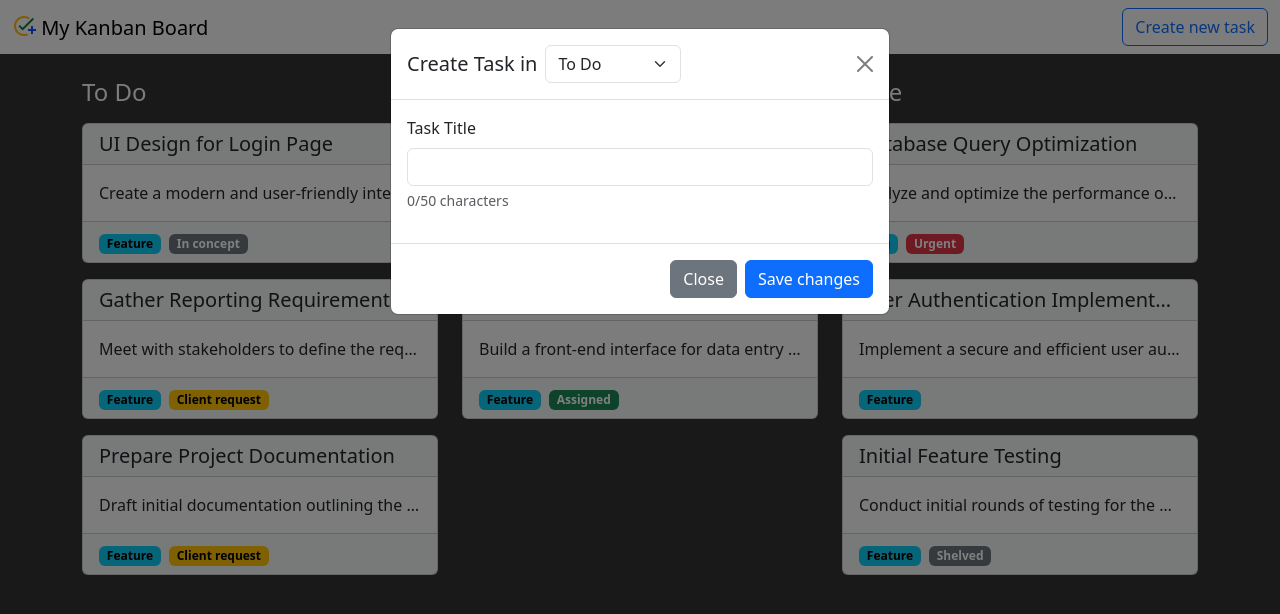
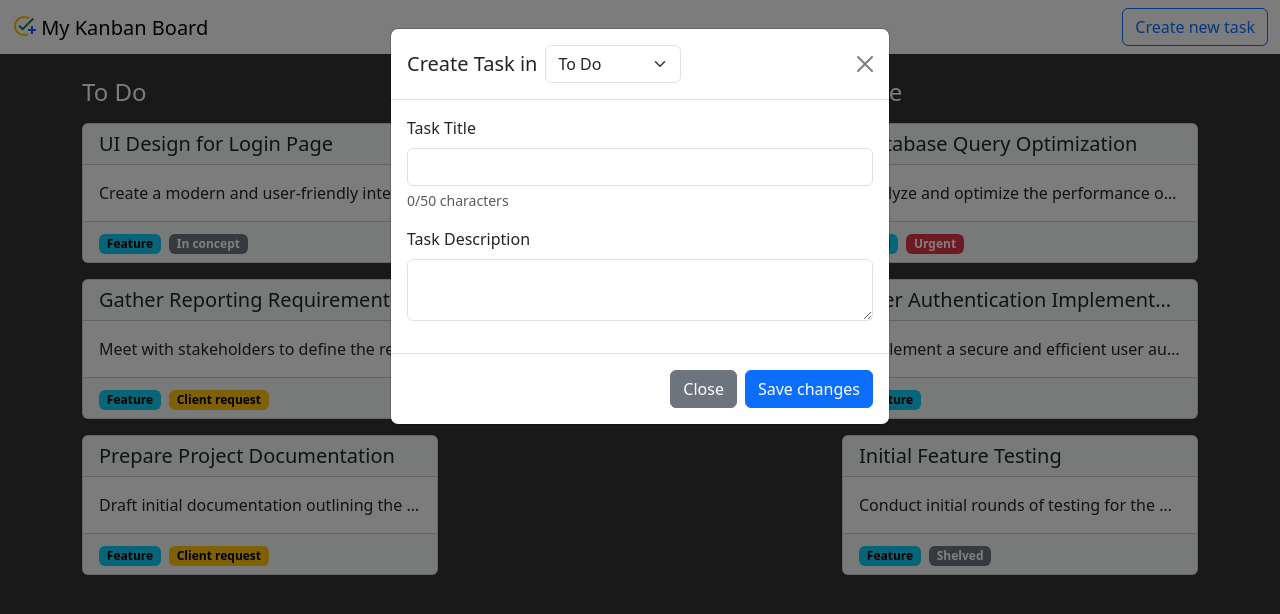
Before and after one commit to kelmrobert/kanban, a Vue app: page / in a window 1280 px wide. Both pictures are taken after a click on the button "Create new task". Shown: the top 614 px of the page. Built offline with nearby package versions, Linux system fonts and the light colour scheme.

Commit message:
Add task description input

```diff
--- a/src/components/Modal.vue
+++ b/src/components/Modal.vue
@@ -48,6 +48,10 @@ defineProps({
               <input :id="MODAL_INPUT_TITLE_ID" class="form-control" type="text" maxlength="50">
               <div :id="MODAL_HELPER_TITLE_ID" class="form-text">0/50 characters</div>
             </div>
+            <div class="mb-3">
+              <label class="form-label">Task Description</label>
+              <textarea :id="MODAL_INPUT_TEXT_ID" class="form-control"></textarea>
+            </div>
           </div>
           <div class="modal-footer">
             <button type="button" class="btn btn-secondary" data-bs-dismiss="modal">Close</button>
```
